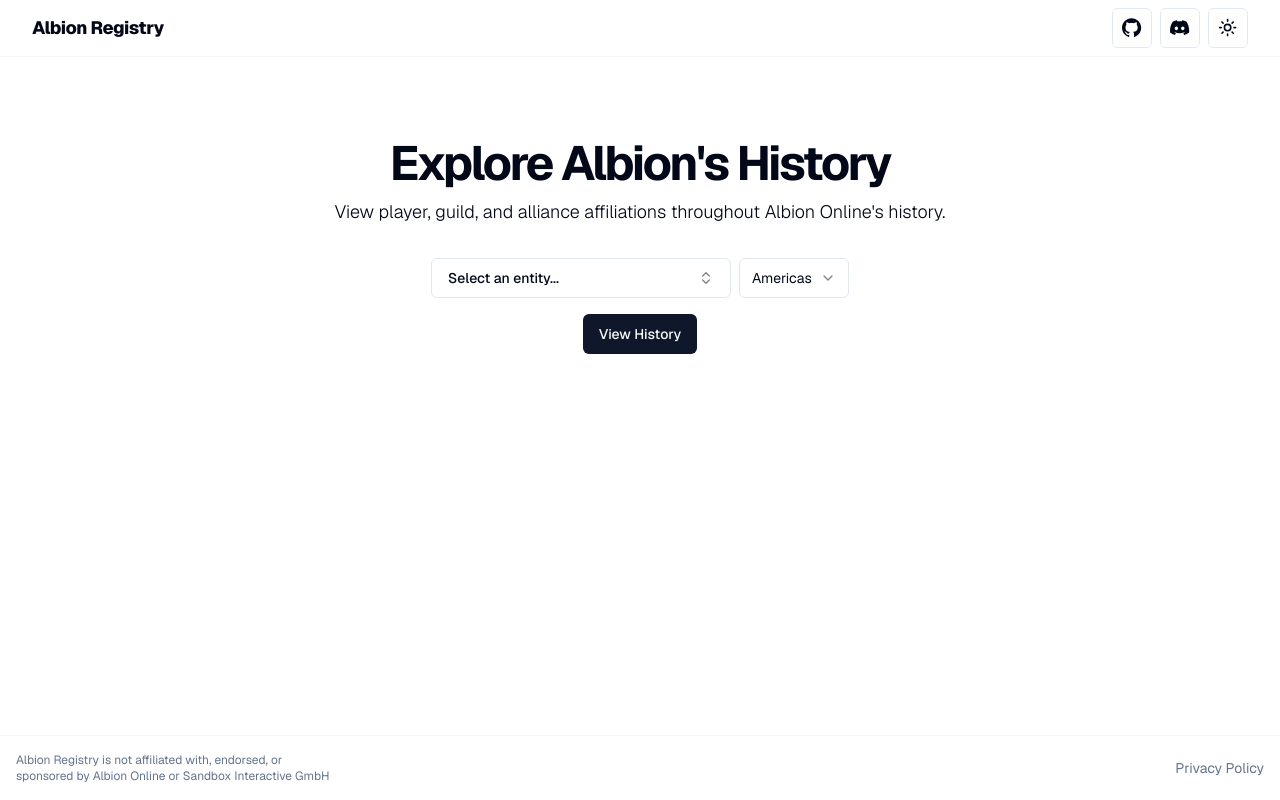
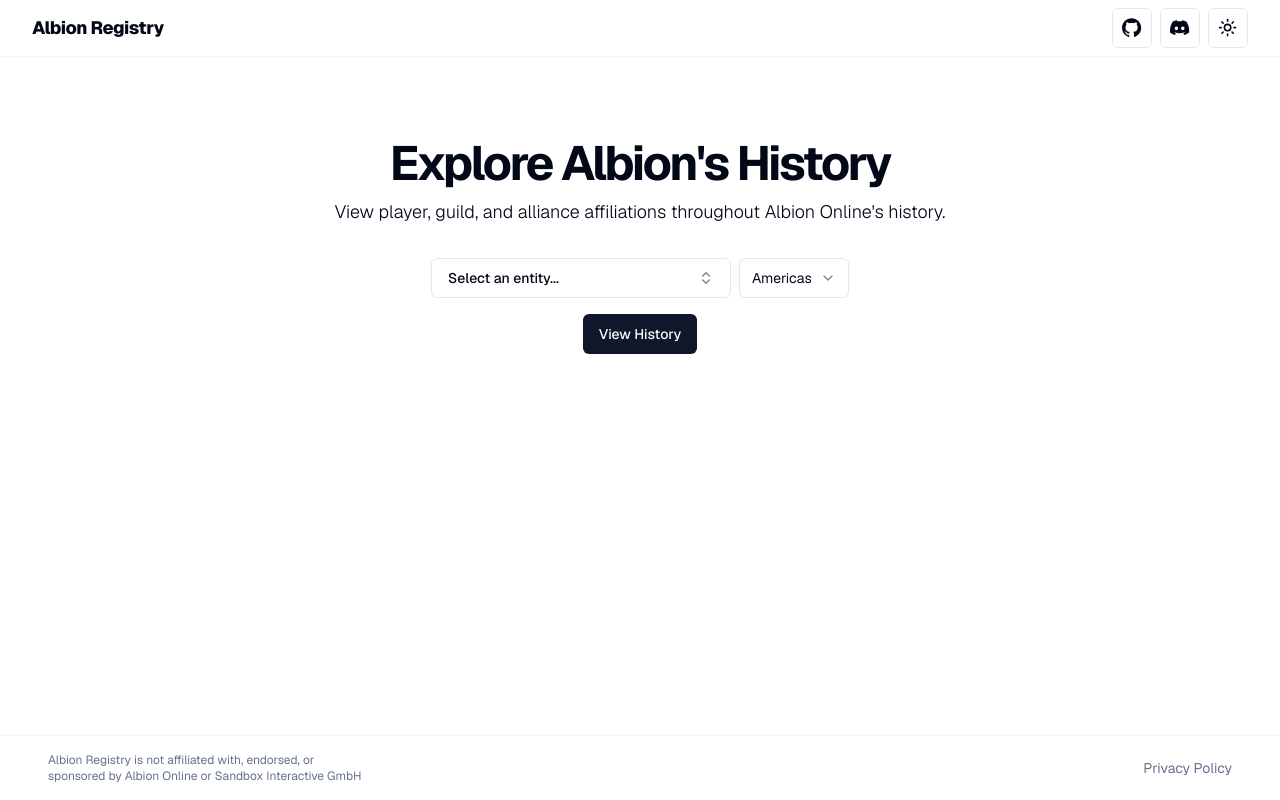
Before and after one commit to c-wide/albion-registry-website, a Next.js app: page / in a window 1280 px wide. Built offline with nearby package versions, Linux system fonts and the light colour scheme.

Commit message:
footer container

```diff
--- a/components/site-footer.tsx
+++ b/components/site-footer.tsx
@@ -4,7 +4,8 @@
 
 export function SiteFooter() {
 	return (
-		<footer className="mt-6 flex min-h-14 w-full flex-col items-center justify-center gap-2 border-t border-border/40 p-4 sm:flex-row sm:justify-between sm:gap-0">
+		<footer className="mt-6 min-h-14 w-full border-t border-border/40 p-4">
+			<div className="container flex flex-col items-center justify-center gap-2 sm:flex-row sm:justify-between sm:gap-0">
 				<div className="flex items-center">
 					<Balance className="max-w-xs text-center text-xs text-muted-foreground sm:text-left">
 						{siteConfig.websiteName} is not affiliated with, endorsed, or
@@ -20,6 +21,7 @@
 						Privacy Policy
 					</Link>
 				</div>
+			</div>
 		</footer>
 	);
 }
```
Lines whose indentation alone changed are shown as unchanged.
